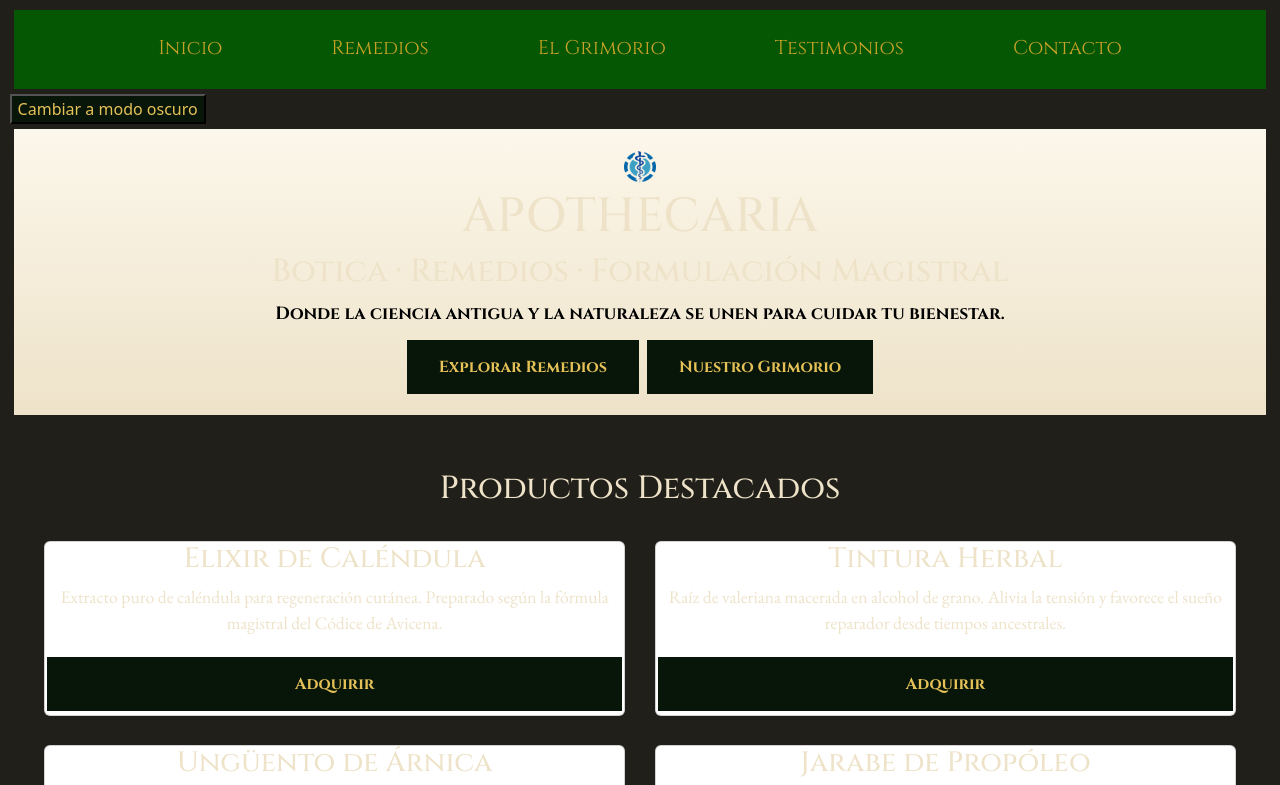
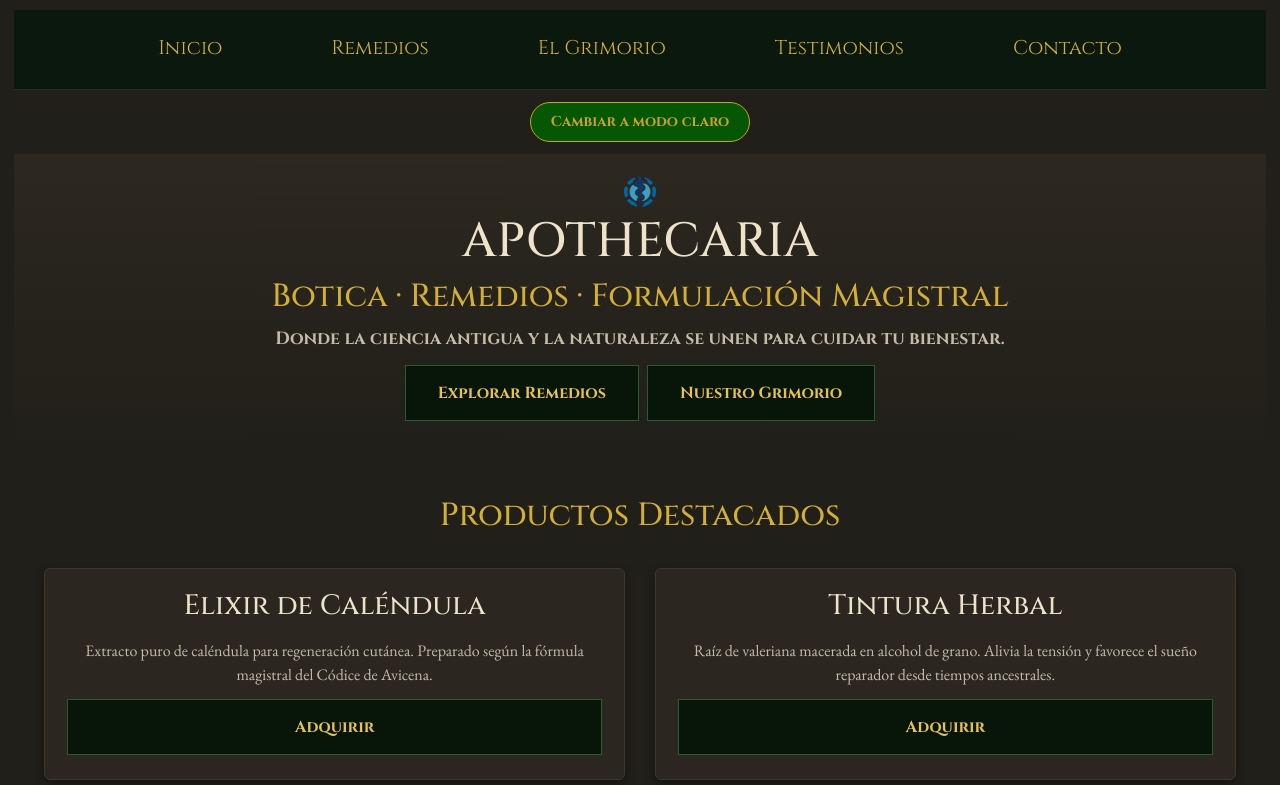
Before and after one commit to aduarte418/LandingResponsiva, a plain HTML site: page index.html in a window 1280 px wide. Both pictures are taken after a click on the button "Cambiar a modo oscuro". Shown: the top 785 px of the page. Drawn offline with nearby package versions, Linux system fonts and the light colour scheme.

Commit message:
dark mode fixed

```diff
--- a/scripts/script.js
+++ b/scripts/script.js
@@ -2,4 +2,9 @@ const boton = document.getElementById('btn-theme');
 boton.addEventListener('click', () => {
     // toggle() añade la clase si no está, o la quita si ya está presente
     document.body.classList.toggle('dark-mode');
+    if (document.body.classList.contains('dark-mode')) {
+        boton.textContent = 'Cambiar a modo claro';
+    } else {
+        boton.textContent = 'Cambiar a modo oscuro';
+    }
 });
--- a/styles/styles.css
+++ b/styles/styles.css
@@ -1,38 +1,50 @@
-/*Estilos para el modo oscuro*/
+/* Fondo general y secciones */
 body.dark-mode {
     background-color: #211f19;
-
+    color: #eee3c9;
 }
 
 body.dark-mode #inicio {
     background-color: #211f19;
-
+    background: linear-gradient(to bottom, #2c2820, #211f19);
 }
 
-body.dark-mode #grimorio {
+body.dark-mode #remedios,
+body.dark-mode #grimorio,
+body.dark-mode #testimonios,
+body.dark-mode #contacto {
     background-color: #211f19;
-
 }
 
-body.dark-mode #testimonios {
-    background-color: #211f19;
-
+/* Barra de navegación */
+body.dark-mode #barranav {
+    background-color: #0a180d;
+    border-bottom: 1px solid #1f3322;
 }
 
-body.dark-mode #contacto {
-    background-color: #211f19;
+body.dark-mode .navlink {
+    color: #d4af37;
+}
 
+body.dark-mode .navlink:hover {
+    background-color: #17381b;
+    color: #ffffff;
+}
+
+/* Títulos y textos */
+body.dark-mode #titulo {
+    color: #eee3c9;
+}
+
+body.dark-mode #subtitulo {
+    color: #c5bba6;
 }
 
 body.dark-mode h2 {
-    color: #eee3c9;
+    color: #d4af37;
 }
 
 body.dark-mode h3 {
-    color: #eee3c9;
-}
-
-body.dark-mode #titulo {
     color: #eee3c9;
 }
 
@@ -41,26 +53,66 @@ body.dark-mode .pbody {
 }
 
 body.dark-mode .pfoot {
+    color: #d4af37;
+}
+
+body.dark-mode .descripcion {
+    color: #c5bba6;
+}
+
+/* Tarjetas de productos */
+body.dark-mode .card,
+body.dark-mode .producto {
+    background-color: #2b2720 !important;
+    border: 1px solid #3d372e !important;
+    box-shadow: 0 4px 10px rgba(0, 0, 0, 0.4);
+}
+
+body.dark-mode .card h3,
+body.dark-mode .producto h3 {
     color: #eee3c9;
 }
 
-body.dark-mode .descripcion {
-    color: #eee3c9;
+/* Botones en modo oscuro */
+body.dark-mode button,
+body.dark-mode .boton {
+    background-color: #071608;
+    color: #e5c158;
+    border: 1px solid #2a5a2f;
 }
 
-body.dark-mode button {
-    background-color: #071608;
-    color: #e5c158;
+body.dark-mode .boton:hover,
+body.dark-mode button:hover {
+    background-color: #215c26;
+    color: #ffffff;
 }
 
-body.dark-mode .boton:hover {
-    background-color: #448c47;
-    color: #d4af37;
+body.dark-mode .boton:active,
+body.dark-mode button:active {
+    background-color: #45a049;
+    color: #ffffff;
 }
 
-body.dark-mode .boton:active {
-    background-color: #45a049;
+/* Formulario de contacto */
+body.dark-mode form input,
+body.dark-mode form textarea {
+    background-color: #1a1813;
+    color: #eee3c9;
+    border: 1px solid #3d372e;
+    border-radius: 4px;
+    padding: 8px 12px;
+}
+
+body.dark-mode form input::placeholder,
+body.dark-mode form textarea::placeholder {
+    color: #8c8373;
+}
+
+/* Pie de página */
+body.dark-mode #pie {
+    background-color: #0a140b;
     color: #d4af37;
+    border-top: 1px solid #1a2a1c;
 }
 
 
@@ -75,7 +127,7 @@ body.dark-mode .boton:active {
 body {
     margin: 0;
     padding: 0;
-    background-color: #eee3c9;
+    background-color: #ffe5a8;
 
 }
 
@@ -195,6 +247,30 @@ h3 {
 
 }
 
+/*Estilo para el botón de cambio de tema (modo oscuro / claro)*/
+#btn-theme {
+    background-color: #055704;
+    color: #c9a227;
+    border: 1.5px solid #c9a227;
+    padding: 8px 20px;
+    font-family: Cinzel, serif;
+    font-size: 0.9em;
+    font-weight: bold;
+    border-radius: 20px;
+    cursor: pointer;
+    margin: 12px auto;
+    display: block;
+    transition: all 0.3s ease;
+}
+
+#btn-theme:hover {
+    background-color: #45a049;
+    color: #ffffff;
+    border-color: #45a049;
+    transform: translateY(-1px);
+    box-shadow: 0 4px 8px rgba(0, 0, 0, 0.2);
+}
+
 /*Estilo para la sección de productos*/
 #remedios {
 
@@ -216,16 +292,19 @@ h3 {
 
 
 /*Estilo para cada elemento del grid (las cartas)*/
+.card,
 .producto {
     border: 1px solid #ddd;
     border-radius: 5px;
     padding: 20px;
     text-align: center;
     box-shadow: 0 4px 8px rgba(0, 0, 0, 0.1);
+    background-color: #fdfaf3;
 }
 
 
 /*Estilo para el texto de cada carta del grid (descripción)*/
+.card p,
 .producto p {
     font-size: 1em;
     color: #000;
```
